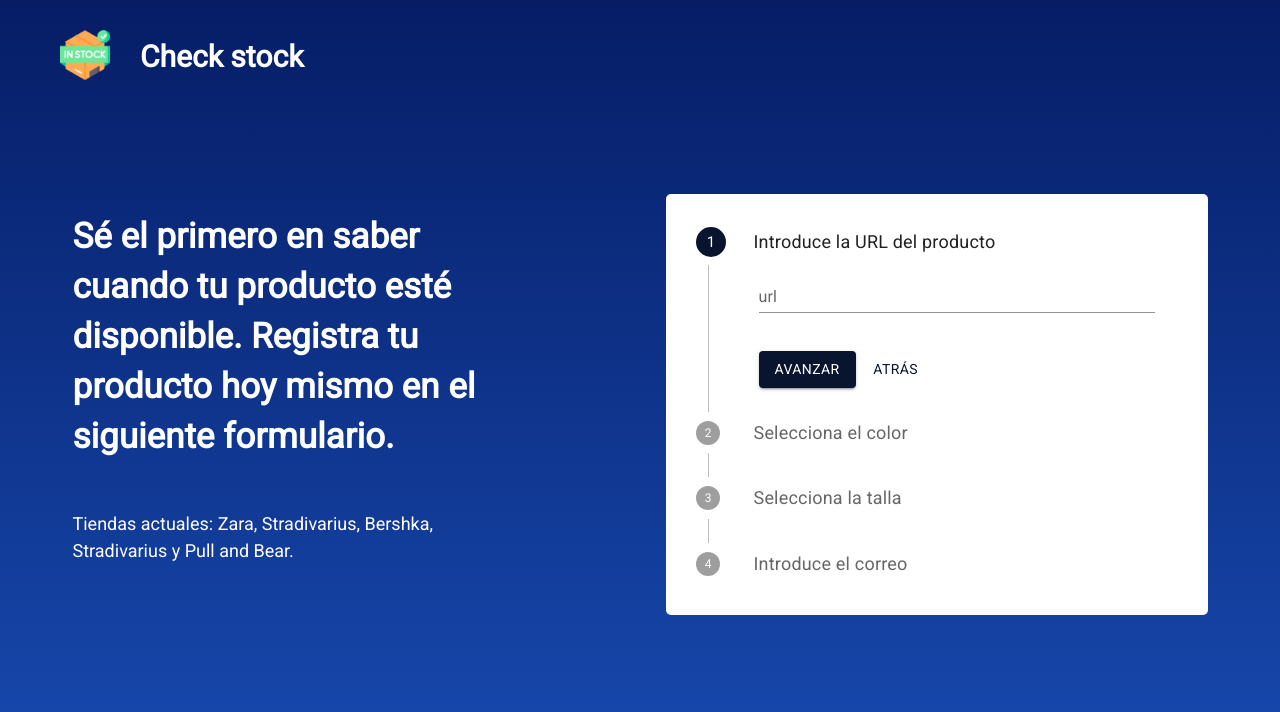
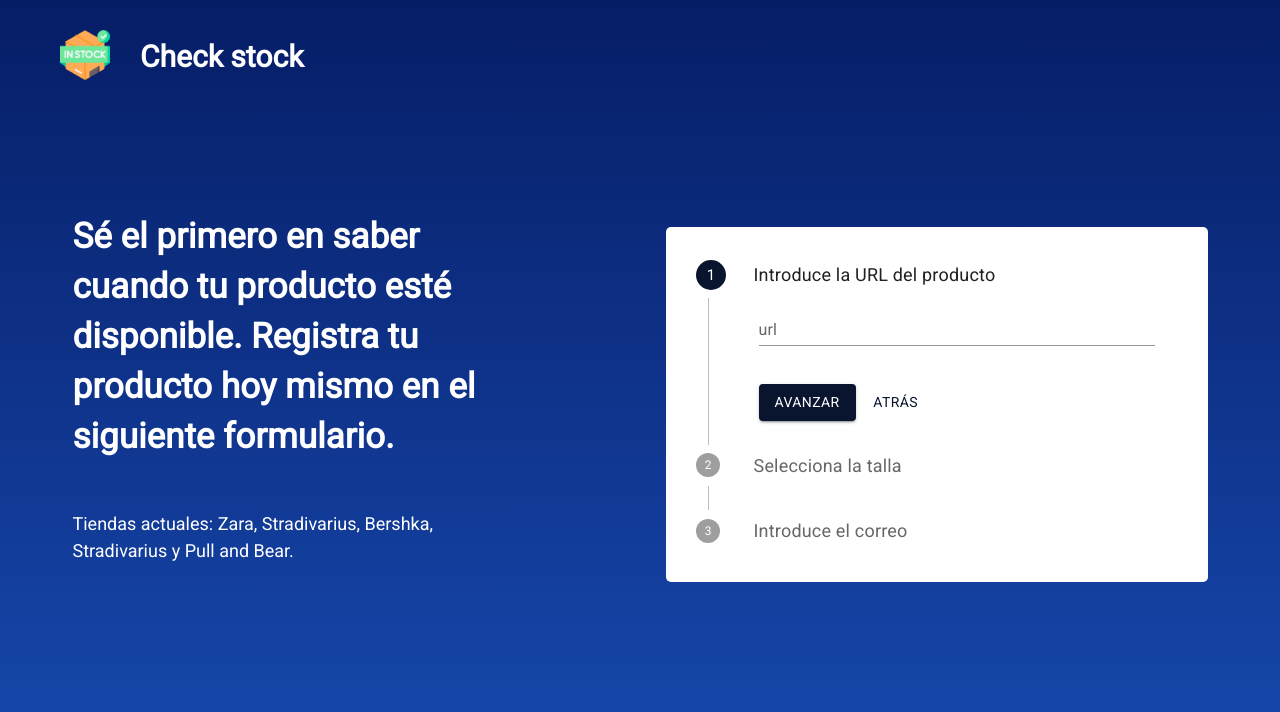
Before and after one commit to Pdominguez15/check-stock-size, a Next.js app: page / in a window 1280 px wide. Shown: the top 712 px of the page. Built offline with nearby package versions, Linux system fonts and the light colour scheme.

Commit message:
Add new backend service

```diff
--- a/app/components/stepper/stepper.jsx
+++ b/app/components/stepper/stepper.jsx
@@ -18,17 +18,19 @@ import styles from "@/app/components/stepper/stepper.module.css";
 
 export default function CustomStepper() {
   const [activeStep, setActiveStep] = useState(0);
+  const [productInfo, setProductInfo] = useState({
+    product: [],
+    productUrl: "",
+  });
 
-  const [models, setModels] = useState([]);
-
-  const [response, setResponse] = useState({
+  const [alertStatus, setAlertStatus] = useState({
     isOk: false,
     message: "",
   });
 
   const {
     handleSubmit: onSubmit,
-    getValues,
+    getFormValues: getFormValues,
     control,
     trigger,
     setError,
@@ -38,25 +40,25 @@ export default function CustomStepper() {
     resolver: yupResolver(getValidations()),
   });
 
-  const steps = getSteps(models, getValues, control, errors);
+  const steps = getSteps(productInfo, getFormValues, control, errors);
 
   const { handleNext, handleBack, handleReset, handleSubmit } = handleSteps(
     activeStep,
     trigger,
-    setModels,
+    setProductInfo,
     setActiveStep,
-    getValues,
+    getFormValues,
     setError,
     reset,
-    models,
-    setResponse
+    productInfo,
+    setAlertStatus
   );
 
   return (
     <StyledEngineProvider injectFirst>
       <form onSubmit={onSubmit(handleSubmit)}>
         <Stepper activeStep={activeStep} orientation="vertical">
-          {steps.map((step, index) => (
+          {steps.map((step) => (
             <CustomStep
               key={step.id}
               step={step}
@@ -69,10 +71,10 @@ export default function CustomStepper() {
       </form>
       {activeStep === steps.length && (
         <div className={styles.buttonsContainer}>
-          <p className={response.isOk ? styles.ok : styles.ko}>
-            {response.message}
+          <p className={alertStatus.isOk ? styles.ok : styles.ko}>
+            {alertStatus.message}
           </p>
-          {response.isOk ? (
+          {alertStatus.isOk ? (
             <Button onClick={handleReset} sx={{ mt: 1, mr: 1 }}>
               Agregar otro producto
             </Button>
--- a/app/components/stepper/utils/getSteps.js
+++ b/app/components/stepper/utils/getSteps.js
@@ -2,16 +2,18 @@ import { MenuItem } from "@mui/material";
 import CustomInput from "@/app/components/form/customInput";
 import CustomSelect from "@/app/components/form/customSelect";
 
-export const getSteps = (models, getValues, control, errors) => {
-  const getLabelNotification = () => {
-    if (!getValues("notification")) {
-      return "Introduce el email o el id del chat de telegram";
-    } else if (getValues("notification") === "email") {
-      return "Introduce el correo";
-    } else if (getValues("notification") === "idChatTelegram") {
-      return "Introduce el id del chat de telegram";
-    }
-  };
+export const getSteps = (productInfo, getFormValues, control, errors) => {
+  console.log("Pedro ===> productInfo", productInfo.product);
+
+  // const getLabelNotification = () => {
+  //   if (!getFormValues("notification")) {
+  //     return "Introduce el email o el id del chat de telegram";
+  //   } else if (getFormValues("notification") === "email") {
+  //     return "Introduce el correo";
+  //   } else if (getFormValues("notification") === "idChatTelegram") {
+  //     return "Introduce el id del chat de telegram";
+  //   }
+  // };
 
   return [
     {
@@ -19,14 +21,27 @@ export const getSteps = (models, getValues, control, errors) => {
       label: "Introduce la URL del producto",
       component: <CustomInput name="url" control={control} errors={errors} />,
     },
+    // {
+    //   id: 1,
+    //   label: "Selecciona el color",
+    //   component: (
+    //     <CustomSelect name="color" control={control} errors={errors}>
+    //       {productInfo?.product?.map((product) => (
+    //         <MenuItem value={product.id} key={product.id}>
+    //           {product.color}
+    //         </MenuItem>
+    //       ))}
+    //     </CustomSelect>
+    //   ),
+    // },
     {
       id: 1,
-      label: "Selecciona el color",
+      label: "Selecciona la talla",
       component: (
-        <CustomSelect name="color" control={control} errors={errors}>
-          {models?.map((model) => (
-            <MenuItem value={model.id} key={model.id}>
-              {model.color}
+        <CustomSelect name="size" control={control} errors={errors}>
+          {productInfo?.product[0]?.sizes?.map((size) => (
+            <MenuItem value={size} key={size}>
+              {size}
             </MenuItem>
           ))}
         </CustomSelect>
@@ -34,21 +49,6 @@ export const getSteps = (models, getValues, control, errors) => {
     },
     {
       id: 2,
-      label: "Selecciona la talla",
-      component: (
-        <CustomSelect name="size" control={control} errors={errors}>
-          {models
-            ?.filter((product) => product.id === getValues("color"))[0]
-            ?.sizes.map((size) => (
-              <MenuItem value={size} key={size}>
-                {size}
-              </MenuItem>
-            ))}
-        </CustomSelect>
-      ),
-    },
-    {
-      id: 3,
       label: "Introduce el correo",
       component: <CustomInput name="email" control={control} errors={errors} />,
     },
@@ -66,7 +66,7 @@ export const getSteps = (models, getValues, control, errors) => {
     //   id: 4,
     //   label: getLabelNotification(),
     //   component:
-    //     getValues("notification") === "email" ? (
+    //     getFormValues("notification") === "email" ? (
     //       <CustomInput name="email" control={control} errors={errors} />
     //     ) : (
     //       <CustomInput
--- a/app/components/stepper/utils/handleSteps.js
+++ b/app/components/stepper/utils/handleSteps.js
@@ -4,21 +4,21 @@ import { sendData } from "@/helpers/api";
 export const handleSteps = (
   activeStep,
   trigger,
-  setModels,
+  setProductInfo,
   setActiveStep,
-  getValues,
+  getFormValues,
   setError,
   reset,
-  models,
-  setResponse
+  productInfo,
+  setAlertStatus
 ) => {
   const handleNext = async () => {
     const isStepValid = await checkStep(
       activeStep,
       trigger,
-      getValues,
+      getFormValues,
       setError,
-      setModels
+      setProductInfo
     );
     if (isStepValid) {
       setActiveStep((prevActiveStep) => prevActiveStep + 1);
@@ -31,13 +31,16 @@ export const handleSteps = (
 
   const handleReset = () => {
     reset();
-    setModels([]);
+    setProductInfo({
+      product: [],
+      productUrl: "",
+    });
     setActiveStep(0);
   };
 
-  const handleSubmit = async (data) => {
-    // if (getValues("notification") === "email") {
-    //   if (!getValues("email")) {
+  const handleSubmit = async (productInfo) => {
+    // if (getFormValues("notification") === "email") {
+    //   if (!getFormValues("email")) {
     //     setError("email", {
     //       type: "manual",
     //       message: "El correo es obligatorio",
@@ -45,7 +48,7 @@ export const handleSteps = (
     //     return;
     //   }
     // } else {
-    //   if (!getValues("idChatTelegram")) {
+    //   if (!getFormValues("idChatTelegram")) {
     //     setError("idChatTelegram", {
     //       type: "manual",
     //       message: "El idChatTelegram es obligatorio",
@@ -56,25 +59,25 @@ export const handleSteps = (
 
     trigger("email");
 
-    const newData = {
-      url: getUrlWithColor(data.url.replace("ES", "es"), data.color),
-      size: data.size,
-      store: models[0].store,
-      name: models[0].name,
+    const newproductInfo = {
+      url: productInfo?.productUrl,
+      size: productInfo.size,
+      store: productInfo?.product[0].store,
+      name: productInfo?.[0].name,
       // notification:
-      //   data.notification === "email" ? data.email : data.idChatTelegram,
-      notification: data.email,
+      //   productInfo.notification === "email" ? productInfo.email : productInfo.idChatTelegram,
+      notification: productInfo.email,
     };
 
-    const isOk = await sendData(newData);
+    const isOk = await sendData(newproductInfo);
 
     if (isOk) {
-      setResponse({
+      setAlertStatus({
         isOk: true,
         message: "La alerta ha sido añadida correctamente.",
       });
     } else {
-      setResponse({
+      setAlertStatus({
         isOk: false,
         message: "Error al añadir la alerta, inténtelo de nuevo.",
       });
--- a/helpers/api/getData.js
+++ /dev/null
@@ -1,15 +0,0 @@
-export const getData = async (url) => {
-  const response = await fetch("api/productInfo", {
-    method: "POST",
-    headers: {
-      "Content-Type": "application/json",
-    },
-    body: JSON.stringify({ url }),
-  });
-
-  if (response.ok) {
-    const model = await response.json();
-    return model;
-  }
-  return null;
-};
--- /dev/null
+++ b/helpers/api/getProductInfo.js
@@ -0,0 +1,15 @@
+export const getProductInfo = async (url) => {
+  const response = await fetch("api/v1/productInfo", {
+    method: "POST",
+    headers: {
+      "Content-Type": "application/json",
+    },
+    body: JSON.stringify({ url }),
+  });
+
+  if (response.ok) {
+    const productInfo = await response.json();
+    return productInfo;
+  }
+  return null;
+};
--- a/helpers/api/index.js
+++ b/helpers/api/index.js
@@ -1,2 +1,2 @@
-export * from "./getData";
+export * from "./getProductInfo";
 export * from "./sendData";
--- a/helpers/api/sendData.js
+++ b/helpers/api/sendData.js
@@ -1,5 +1,5 @@
 export const sendData = async (data) => {
-  const response = await fetch("api/saveProduct", {
+  const response = await fetch("api/v2/saveProduct", {
     method: "POST",
     headers: {
       "Content-Type": "application/json",
--- a/helpers/checkStep.js
+++ b/helpers/checkStep.js
@@ -1,19 +1,21 @@
-import { getData } from "./api";
+import { getProductInfo } from "./api";
 
 export const checkStep = async (
   step,
   trigger,
-  getValues,
+  getFormValues,
   setError,
-  setModels
+  setProductInfo
 ) => {
   if (step === 0) {
     const isUrlValid = await trigger("url");
     if (isUrlValid) {
-      const models = await getData(getValues("url").replace("ES", "es"));
+      const productInfo = await getProductInfo(
+        getFormValues("url").replace("ES", "es")
+      );
 
-      if (models) {
-        setModels(models);
+      if (productInfo) {
+        setProductInfo(productInfo);
         return true;
       } else {
         setError("url", {
--- a/next.config.js
+++ b/next.config.js
@@ -6,7 +6,12 @@ const nextConfig = {
   async rewrites() {
     return [
       {
-        source: "/api/:path*",
+        source: "/api/v1/:path*",
+        destination:
+          "https://check-stock-size-backend-rust.vercel.app/v1/:path*",
+      },
+      {
+        source: "/api/v2/:path*",
         destination: "https://scraping.preferee21.workers.dev/:path*",
       },
     ];
```
